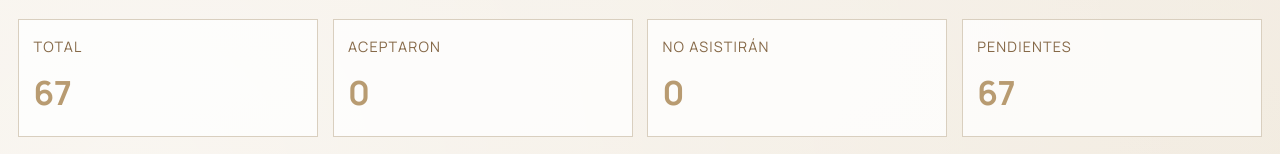
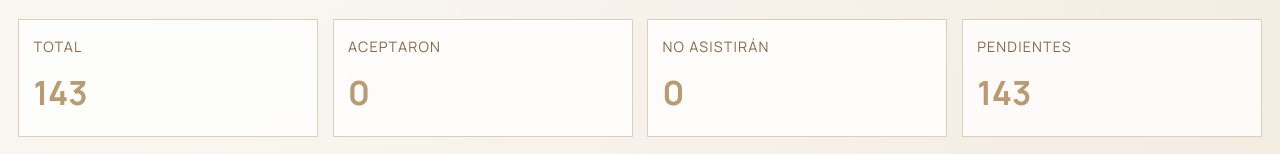
Before and after one commit to stevenalp207/marco-steph, a React (Vite) app: page /dashboard in a window 1280 px wide. Shown: the part 176-330 px from the top of the page. Built offline with nearby package versions, Linux system fonts and the light colour scheme; no server answers; the database is empty.

Commit message:
feat: enhance guest reservation handling with confirmed, declined, and pending passes

```diff
--- a/src/pages/Dashboard.jsx
+++ b/src/pages/Dashboard.jsx
@@ -75,11 +75,25 @@ export default function Dashboard() {
     return guestReservations.map((reservation) => {
       const key = makeReservationKey(reservation.reservation, reservation.name)
       const response = responseMap.get(key)
+      const confirmedPasses =
+        response?.attendance_status === 'si'
+          ? Math.min(reservation.passes, response?.companions_confirmed ?? 0)
+          : 0
+      const declinedPasses =
+        response?.attendance_status === 'no'
+          ? reservation.passes
+          : response?.attendance_status === 'si'
+            ? Math.max(0, reservation.passes - confirmedPasses)
+            : 0
+      const pendingPasses = response ? 0 : reservation.passes
 
       return {
         ...reservation,
         status: response?.attendance_status ?? 'pendiente',
         companionsConfirmed: response?.companions_confirmed ?? 0,
+        confirmedPasses,
+        declinedPasses,
+        pendingPasses,
         contactPhone: response?.contact_phone ?? '',
         notes: response?.notes ?? '',
         respondedAt: response?.responded_at ?? '',
@@ -88,11 +102,13 @@ export default function Dashboard() {
   }, [responses])
 
   const summary = useMemo(() => {
-    const accepted = rows.filter((item) => item.status === 'si').length
-    const declined = rows.filter((item) => item.status === 'no').length
-    const pending = rows.filter((item) => item.status === 'pendiente').length
+    const accepted = rows.reduce((total, item) => total + item.confirmedPasses, 0)
+    const declined = rows.reduce((total, item) => total + item.declinedPasses, 0)
+    const pending = rows.reduce((total, item) => total + item.pendingPasses, 0)
 
-    return { total: rows.length, accepted, declined, pending }
+    const total = rows.reduce((total, item) => total + item.passes, 0)
+
+    return { total, accepted, declined, pending }
   }, [rows])
 
   return (
```
